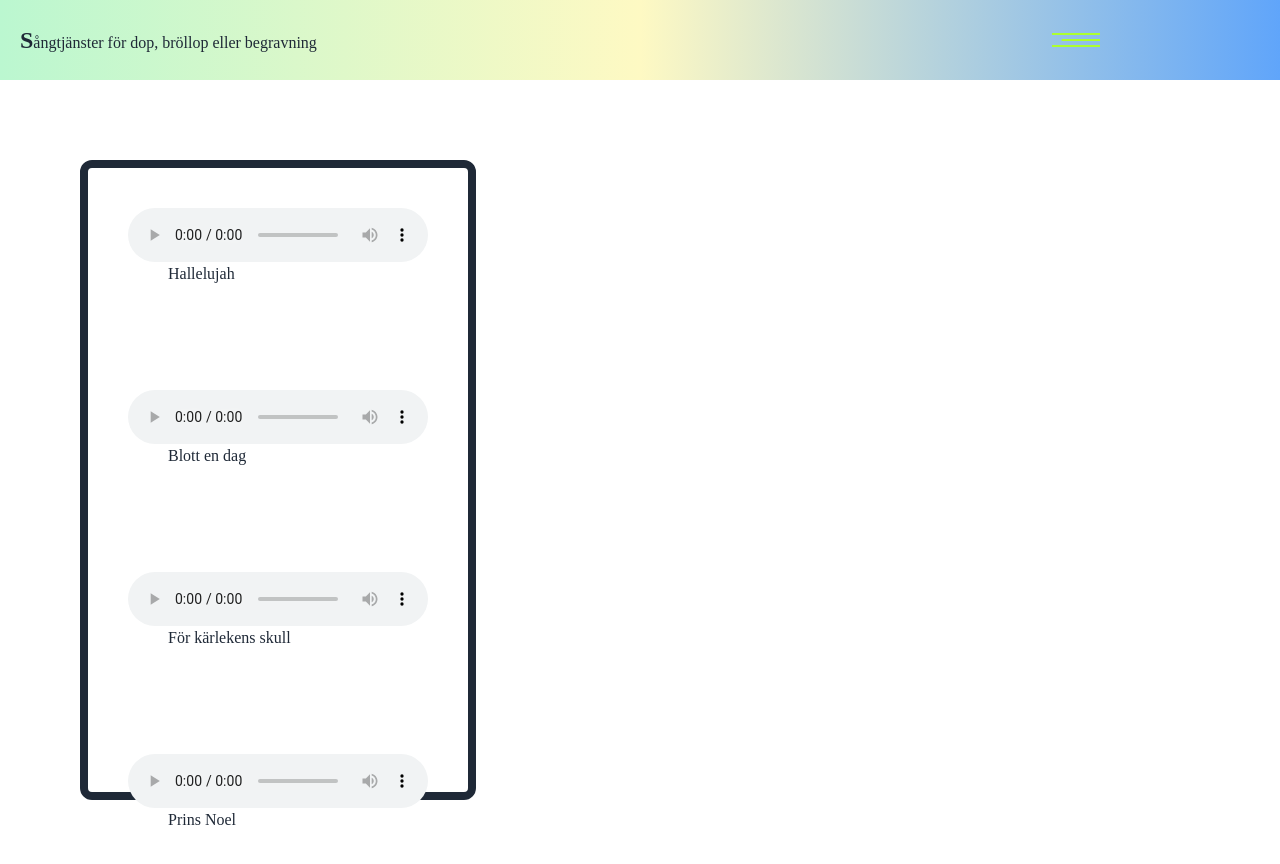
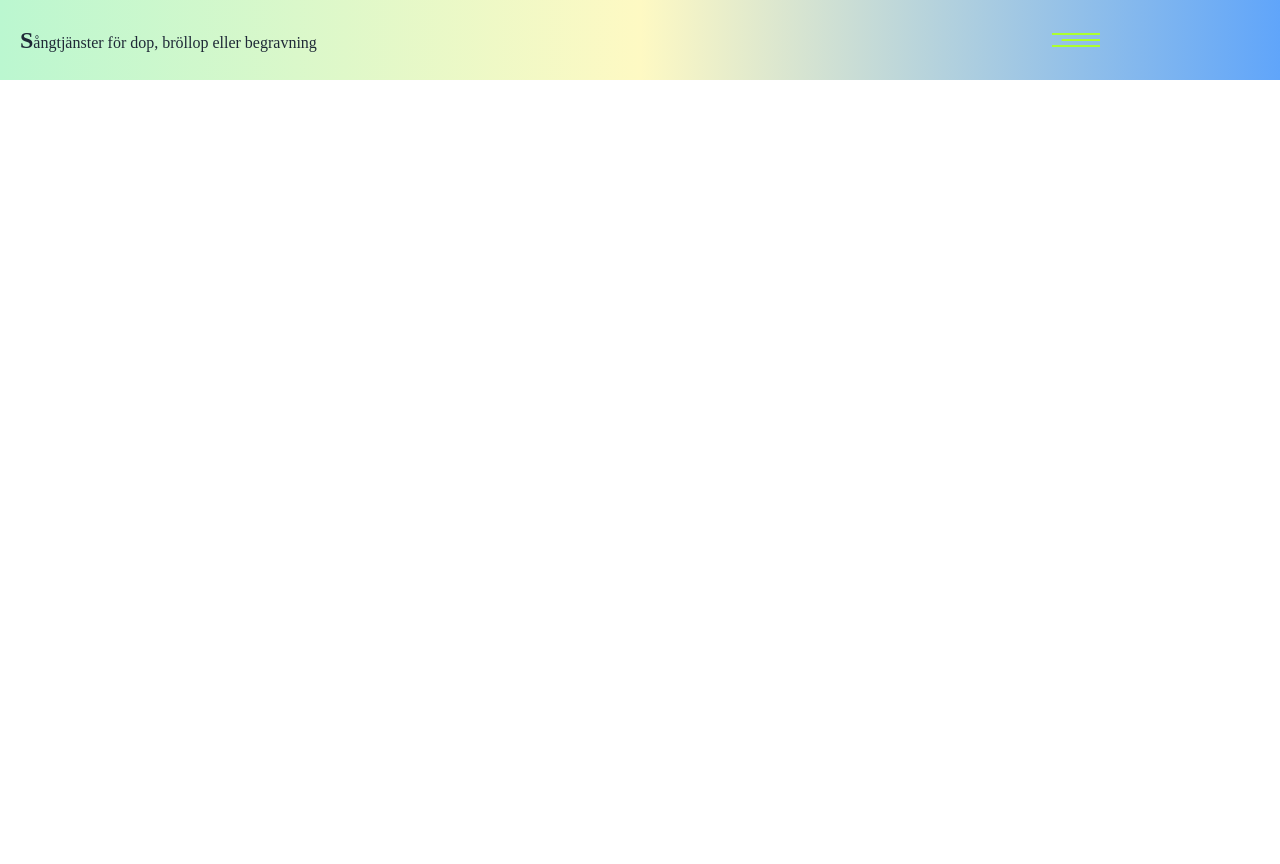
Before and after one commit to arnetzlinder/Hobbyprojekt---git, a Vue app: page / in a window 1280 px wide. Shown: the top 864 px of the page. After the commit the page ends 800 px from the top, so only its background shows below. Built offline with nearby package versions, Linux system fonts and the light colour scheme; a web font is replaced by a local one.

Commit message:
added routerlinks to menu

```diff
--- a/src/App.vue
+++ b/src/App.vue
@@ -9,6 +9,12 @@ import SongNavbar from './components/SongNavbar.vue';
 
   <div class="pt-20 z-20 relative">
 
+  </div>
+  <div>
+
+  </div>
+
+  <div class="pt-20 pb-10 relative">
 
   <router-view></router-view>
 </div>
--- a/src/components/ButtonMenu.vue
+++ b/src/components/ButtonMenu.vue
@@ -1,9 +1,9 @@
 <template>
     <nav id="navbar" class="drop-shadow-2xl text-2xl pt-10 bg-gradient-to-r from-green-200 via-yellow-100 to-blue-400">
         <ul>
-        <li>  <RouterLink to="./">Startsida</RouterLink></li>
+        <li>  <RouterLink to="./">Hem</RouterLink></li>
         <li>  <RouterLink to="./about">Om mig</RouterLink></li>
-        <li><RouterLink to="./contact">Kontakt</RouterLink></li>
+        <li><a href="#" target="_blank"><p>Kontakt</p></a></li>
         </ul>
         </nav>
 </template>
--- a/src/views/HomeView.vue
+++ b/src/views/HomeView.vue
@@ -9,6 +9,6 @@ export default {
 
 <template>
     <div>
-        <AudioPlay />
+        <!-- <AudioPlay /> -->
     </div>
 </template>
```
